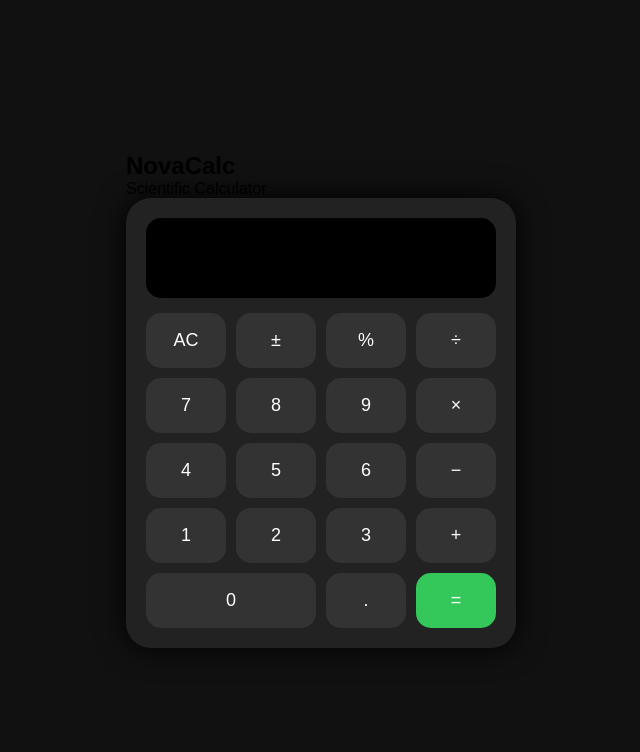
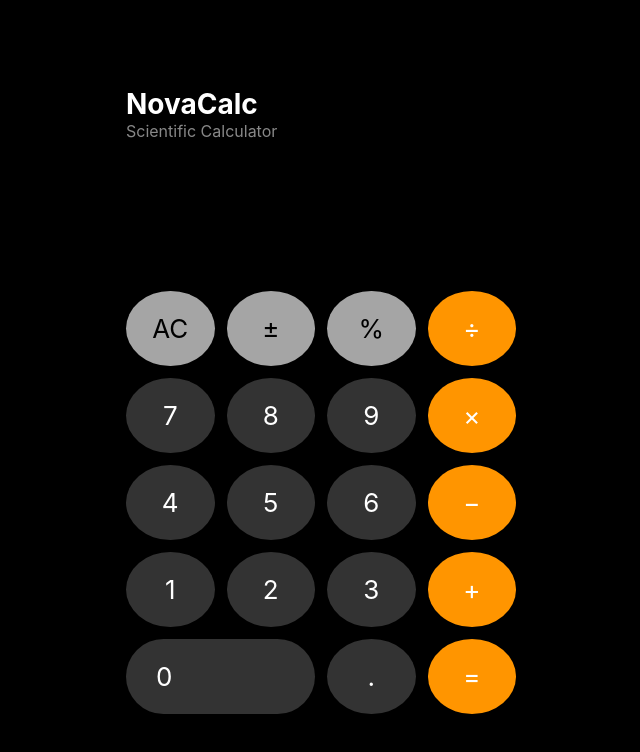
Before and after one commit to ajeetydv4545/calculator, a plain HTML site: page index.html in a window 1280 px wide. Shown: the whole page, without its empty margins (319-959 px from the left). Drawn offline with Linux system fonts and the light colour scheme.

Commit message:
Refactor CSS styles for calculator layout and design

```diff
--- a/style.css
+++ b/style.css
@@ -3,37 +3,49 @@
 margin:0;
 padding:0;
 box-sizing:border-box;
-font-family:Arial;
+font-family:-apple-system,BlinkMacSystemFont,"Segoe UI",sans-serif;
+
+}
+
+
+body{
+
+height:100vh;
+background:#000;
+display:flex;
+justify-content:center;
+align-items:center;
 
 }
 
 
 
-body{
+.app{
 
-height:100vh;
-
-display:flex;
-
-justify-content:center;
-
-align-items:center;
-
-background:#111;
-
-transition:.3s;
+width:390px;
 
 }
 
 
 
-.container{
+.brand{
 
-width:100%;
+color:white;
+margin-bottom:20px;
 
-display:flex;
+}
 
-justify-content:center;
+
+.brand h2{
+
+font-size:28px;
+
+}
+
+
+.brand p{
+
+color:#888;
 
 }
 
@@ -41,15 +53,33 @@ justify-content:center;
 
 .calculator{
 
-width:390px;
+background:#000;
 
-background:#222;
+}
+
+
+
+.display-box{
+
+height:130px;
+
+color:white;
+
+text-align:right;
 
 padding:20px;
 
-border-radius:25px;
+}
 
-box-shadow:0 0 30px black;
+
+
+#previous{
+
+height:30px;
+
+color:#888;
+
+font-size:20px;
 
 }
 
@@ -59,23 +89,17 @@ box-shadow:0 0 30px black;
 
 width:100%;
 
-height:80px;
+background:none;
 
-background:#000;
+border:none;
+
+outline:none;
 
 color:white;
 
-border:none;
-
-border-radius:15px;
-
-font-size:35px;
-
-padding:15px;
+font-size:45px;
 
 text-align:right;
-
-margin-bottom:15px;
 
 }
 
@@ -87,7 +111,7 @@ display:grid;
 
 grid-template-columns:repeat(4,1fr);
 
-gap:10px;
+gap:12px;
 
 }
 
@@ -95,29 +119,19 @@ gap:10px;
 
 button{
 
-height:55px;
+height:75px;
+
+border-radius:50%;
 
 border:none;
-
-border-radius:15px;
 
 background:#333;
 
 color:white;
 
-font-size:18px;
+font-size:26px;
 
 cursor:pointer;
-
-transition:.2s;
-
-}
-
-
-
-button:hover{
-
-background:#555;
 
 }
 
@@ -125,13 +139,23 @@ background:#555;
 
 button:active{
 
-transform:scale(.9);
+transform:scale(.93);
 
 }
 
 
 
-.special{
+.function{
+
+background:#a5a5a5;
+
+color:black;
+
+}
+
+
+
+.operator{
 
 background:#ff9500;
 
@@ -141,7 +165,7 @@ background:#ff9500;
 
 .equal{
 
-background:#34c759;
+background:#ff9500;
 
 }
 
@@ -151,91 +175,11 @@ background:#34c759;
 
 grid-column:span 2;
 
-}
+border-radius:40px;
 
+text-align:left;
 
-
-.history{
-
-color:white;
-
-margin-bottom:15px;
-
-}
-
-
-
-#historyList{
-
-max-height:100px;
-
-overflow:auto;
-
-font-size:14px;
-
-}
-
-
-
-.history button{
-
-height:35px;
-
-background:#555;
-
-margin-top:5px;
-
-}
-
-
-
-.theme-btn{
-
-position:absolute;
-
-margin-top:-70px;
-
-width:45px;
-
-height:45px;
-
-border-radius:50%;
-
-}
-
-
-
-body.light{
-
-background:#eee;
-
-}
-
-
-
-body.light .calculator{
-
-background:white;
-
-}
-
-
-
-body.light #display{
-
-background:#ddd;
-
-color:black;
-
-}
-
-
-
-body.light button{
-
-background:#ddd;
-
-color:black;
+padding-left:30px;
 
 }
 
@@ -243,21 +187,16 @@ color:black;
 
 @media(max-width:450px){
 
-
-.calculator{
+.app{
 
 width:95%;
 
 }
 
-
 button{
 
 height:65px;
 
-font-size:20px;
+}
 
 }
-
-
-}
```
